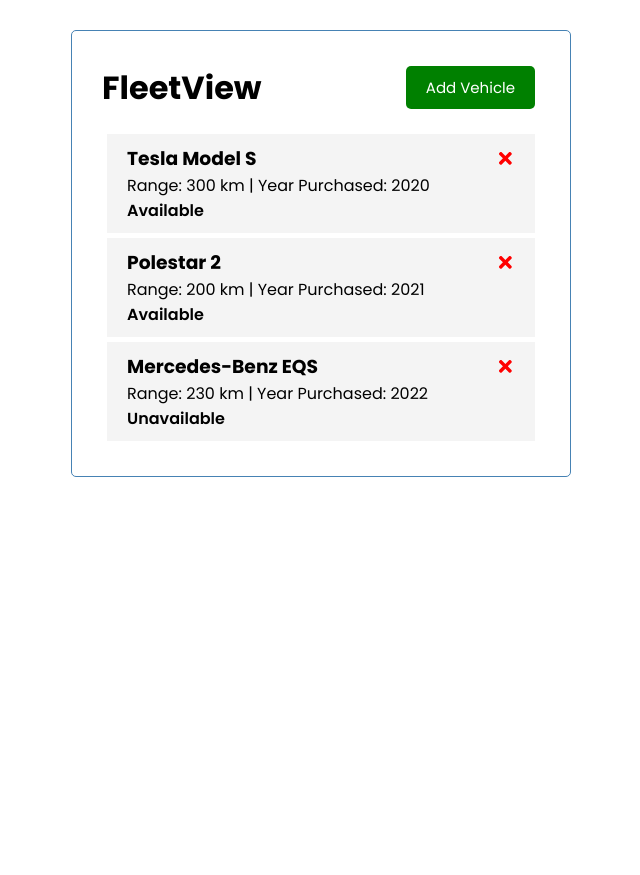
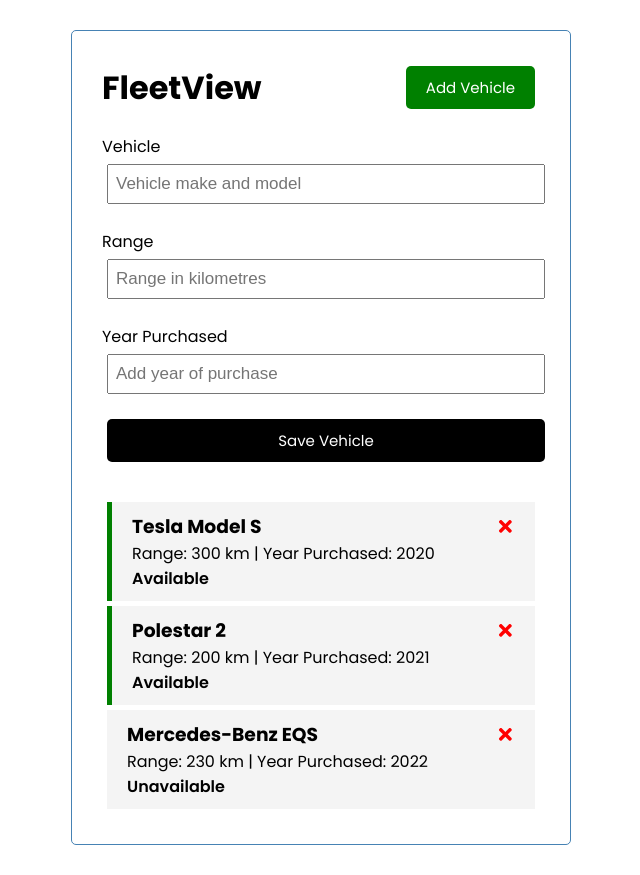
Before and after one commit to azizul-c/FleetView, a React (Create React App) app: page / in a window 1280 px wide. Shown: the whole page, without its empty margins (319-959 px from the left). Before the commit the page ends 800 px from the top, so only its background shows below. Built offline with nearby package versions, Linux system fonts and the light colour scheme.

Commit message:
Fix double click

```diff
--- a/src/App.js
+++ b/src/App.js
@@ -1,6 +1,7 @@
 import { useState } from 'react'
 import Header from './components/Header'
 import Vehicles from './components/Vehicles';
+import AddVehicle from './components/AddVehicle';
 
 function App() {
 
@@ -34,12 +35,16 @@ function App() {
 
   // Toggle Availability
   const toggleAvailability = (id) => {
-    console.log (id);
+    setVehicles(
+      vehicles.map((vehicle) =>
+        vehicle.id === id ? { ...vehicle, available: !vehicle.available } : vehicle)
+    )
   }
 
   return (
     <div className="container">
       <Header title={"FleetView"} />
+      <AddVehicle />
       {vehicles.length > 0 ? <Vehicles vehicles = {vehicles} onDelete = {deleteVehicle} onToggle = {toggleAvailability} /> :
       "There are no vehicles in your fleet."}
     </div>
--- /dev/null
+++ b/src/components/AddVehicle.js
@@ -0,0 +1,22 @@
+const AddVehicle = () => {
+  return (
+    <form className="add-form">
+        <div className="form-control">
+            <label>Vehicle</label>
+            <input type='text' placeholder='Vehicle make and model' />
+        </div>
+        <div className="form-control">
+            <label>Range</label>
+            <input type='text' placeholder='Range in kilometres' />
+        </div>
+        <div className="form-control">
+            <label>Year Purchased</label>
+            <input type='text' placeholder='Add year of purchase' />
+        </div>
+
+        <input type='submit' value='Save Vehicle' className="btn btn-block"/>
+    </form>
+  )
+}
+
+export default AddVehicle
--- a/src/components/Vehicle.js
+++ b/src/components/Vehicle.js
@@ -2,7 +2,7 @@ import { FaTimes } from 'react-icons/fa'
 
 const Vehicle = ({ vehicle, onDelete, onToggle, }) => {
   return (
-    <div className = "vehicle" onClick = {() => onToggle(vehicle.id)}>
+    <div className = {`vehicle ${vehicle.available ? 'available' : ''}`} onDoubleClick = {() => onToggle(vehicle.id)}>
         <h3>{vehicle.model} <FaTimes style = {{  color: 'red', cursor: 'pointer'  }} onClick = {() => onDelete(vehicle.id)}/></h3>
         <p>Range: {vehicle.range} | Year Purchased: {vehicle.yearPurchased}</p>
         <p className = "bold">{vehicle.available ? "Available" : "Unavailable"}</p>
```
